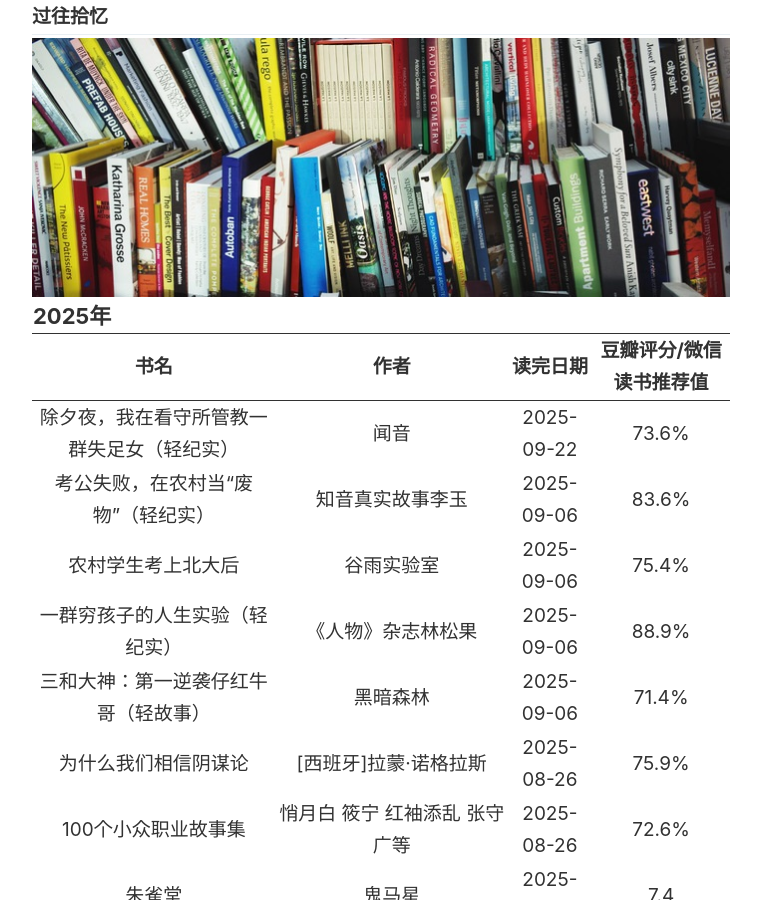
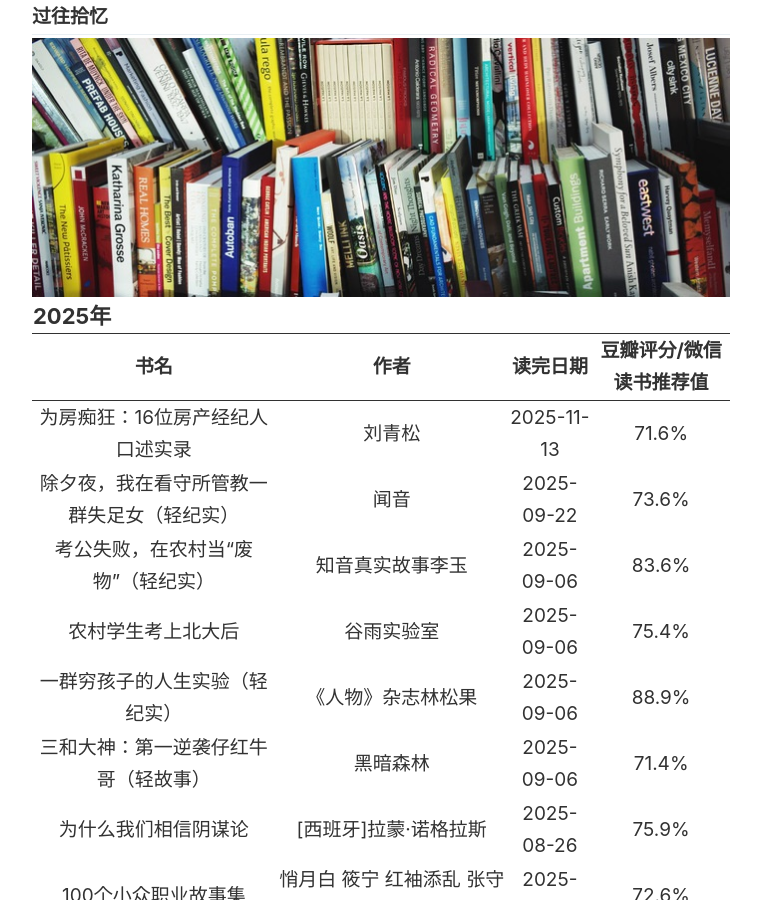
Before and after one commit to SWHL/SWHL.github.io, a Jekyll site: the page built from _pages/books.md, in a window 1280 px wide and 900 px high. Shown: the whole window, without its empty margins (259-1020 px from the left). Built offline with Jekyll 4.4.1, drawn with Linux system fonts in a browser that asks for light colours.

Commit message:
docs: add 为房痴狂

```diff
--- a/_pages/books.md
+++ b/_pages/books.md
@@ -16,6 +16,12 @@ image: "./images/pages/books.jpg"
         </tr>
 　　</thead>
     <tbody>
+　      <tr>
+　　　　　<td><a href="https://weread.qq.com/web/reader/21932190813ab9be7g012e7f" target="_blank">为房痴狂：16位房产经纪人口述实录</a></td>
+　　　　　<td>刘青松</td>
+　　　　　<td>2025-11-13</td>
+　　　　　<td>71.6%</td>
+    　　</tr>
 　      <tr>
 　　　　　<td><a href="https://weread.qq.com/web/reader/21932190813ab9be7g012e7f" target="_blank">除夕夜，我在看守所管教一群失足女（轻纪实）</a></td>
 　　　　　<td>闻音</td>
```
